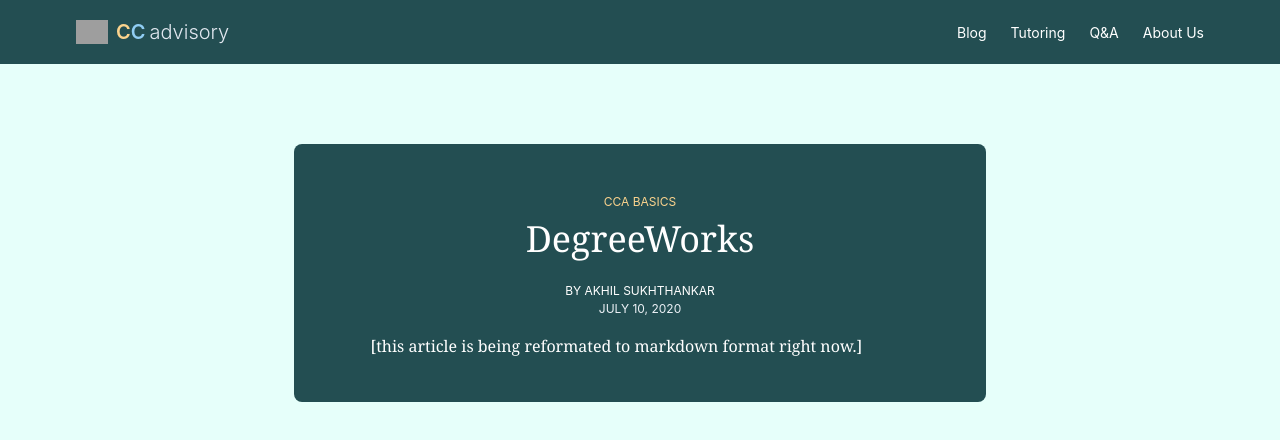
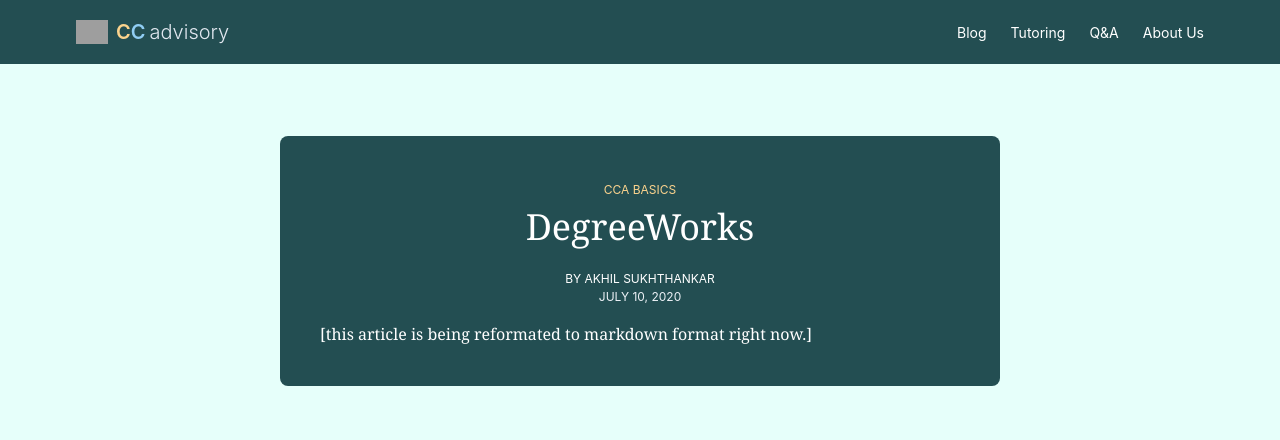
Before and after one commit to akhilsukh/CCAdvisory, a Next.js app: page /blog/cca_degreeworks in a window 1280 px wide. Shown: the top 440 px of the page. Built offline with nearby package versions, Linux system fonts and the light colour scheme; grey boxes are pictures that could not be loaded.

Commit message:
Fix styling

```diff
--- a/components/BlogPage.js
+++ b/components/BlogPage.js
@@ -8,26 +8,25 @@ function BlogPage(props) {
     var sectionLink = "/blog#" + frontmatter.section.replace(/ /g, "_");
 
     return (
-        <SubContainer>
+        <div className="bg-teal-900 rounded-lg block my-8 p-1 lg:p-4 xl:p-4">
             <div className="m-6">
                 <div className="text-center">
                     <Link href={sectionLink}>
                         <a className="markdown-subtitle text-orange-300 hover:underline">{frontmatter.section}</a>
                     </Link>
                     <h2 className="markdown-title">{frontmatter.title}</h2>
-                    <div className="h-4"></div>
                     <h3 className="markdown-subtitle">By {frontmatter.author}</h3>
                     <h4 className="markdown-subtitle text-gray-200">{frontmatter.date}</h4>
                 </div>
 
-                <div className="h-4"></div>
+                <div className="h-2 lg:h-4 xl:h-4"></div>
                 <article className="markdown">
                     <ReactMarkdown
                         escapeHtml={false}
                         source={content} />
                 </article>
             </div>
-        </SubContainer>
+        </div>
     )
 }
 
--- a/components/Layout.js
+++ b/components/Layout.js
@@ -8,7 +8,7 @@ function Layout (props) {
                 <title>{props.id} | CC Advisory</title>
             </Head>
             <Navbar index={props.index}/>
-            <div className="flex justify-center p-8 md:p-10 lg:p-12 xl:p-16">{props.children}</div>
+            <div className="flex justify-center p-4 md:p-6 lg:p-8 xl:p-10">{props.children}</div>
         </div>
     )
 }
--- a/components/SubContainer.js
+++ b/components/SubContainer.js
@@ -2,9 +2,9 @@ import Link from 'next/link'
 
 function SubContainer (props){
     return (
-        <div className="bg-teal-900 p-5 rounded-lg block mt-4 mb-12" id={props.id}>
+        <div className="bg-teal-900 rounded-lg block my-8 p-4" id={props.id}>
             <h3 className="subcontainer-text">{props.title}</h3>
-            {props.children}
+            <div className="lg:px-4 xl:px-6 xl:pb-2">{props.children}</div>
         </div>
     )
 }
--- a/pages/about/index.js
+++ b/pages/about/index.js
@@ -32,7 +32,7 @@ function About() {
         </SubContainer>
 
         <SubContainer title="Writers">
-          <ul className="grid justify-items-center gap-2 grid-cols-1 sm:grid-cols-2 md:grid-cols-2 lg:grid-cols-2 xl:grid-cols-4">
+          <ul className="grid justify-items-center gap-2 grid-cols-1 sm:grid-cols-2 md:grid-cols-2 lg:grid-cols-2 xl:grid-cols-3">
             <ProfileCard name="Hassham Malik" classes="Computer Science" image={require('../../public/images/has.jpg')}/>
             <ProfileCard name="Preethan Selva" classes="Business" image={require('../../public/images/pre.jpg')}/>
             <ProfileCard name="Matthew Matulewicz" classes="Communications" image={require('../../public/images/mat.jpg')}/>
--- a/pages/blog/index.js
+++ b/pages/blog/index.js
@@ -56,6 +56,13 @@ function Transfer() {
         <SubContainer title="Do's & Don'ts Collection" id="DO'S_&_DON'TS">
           <div className="grid gap-2 grid-cols-1 sm:grid-cols-2 md:grid-cols-3 lg:grid-cols-3 xl:grid-cols-4 justify-items-center">
           <BlogCard
+              title="Top 10"
+              date="November 9 2020"
+              wordcount="3"
+              post="dad_topten"
+              img={require("../../public/blog/dad_topten.png")}
+            />
+          <BlogCard
               title="UC Transfer Essay"
               date="October 12 2020"
               wordcount="350"
--- a/pages/index.js
+++ b/pages/index.js
@@ -20,13 +20,13 @@ function Home() {
       <div className="grid grid-cols-4 gap-4 flex-row-reverse mt-4 mb-12">
 
         <div className="bg-teal-600 p-3 rounded-lg col-span-4 text-center text-white text-sm">
-          <span>Our website is undergoing some major changes as we transfer from our old platform. Sorry for any broken links or missing articles! 🧰</span>
+          <span>🧰 Our website is undergoing some major changes as we transfer from our old platform. Sorry for any broken links or missing articles!</span>
         </div>
 
 
-        <div className="bg-teal-900 p-5 rounded-lg col-span-4 xl:col-span-3 lg:col-span-3">
+        <div className="bg-teal-900 pt-4 rounded-lg col-span-4 xl:col-span-3 lg:col-span-3">
           <h3 className="subcontainer-text">Latest Headlines</h3>
-          <div className="flex flex-col mx-6">
+          <div className="flex flex-col px-6 pb-2">
             <span className="headline flex flex-row"><p><p className="font-thin text-lg">Nov 1st</p>
               Prepare to send your official transcripts to your CommonApp colleges after Fall Term for Fall 2021 Applicants.
             </p></span>
@@ -42,18 +42,19 @@ function Home() {
           </div>
         </div>
 
+
         <div className="flex-col space-y-2 col-span-4 xl:col-span-1 lg:col-span-1">
-          <SideButton text="Assist.org - Course Equivalencies 🔗" link="https://assist.org/" />
-          <SideButton text="UC Application Portal 🔗" link="https://apply.universityofcalifornia.edu/" />
-          <SideButton text="CommonApp Portal 🔗" link="https://www.commonapp.org/" />
-          <SideButton text="Coalition Application Portal 🔗" link="https://www.mycoalition.org/" />
-          <SideButton text="UC Transfer Essay Prompts 📑" link="https://admission.universityofcalifornia.edu/how-to-apply/applying-as-a-transfer/personal-insight-questions.html" />
+          <SideButton text="🔗 Assist - Course Equivalencies" link="https://assist.org/" />
+          <SideButton text="🔗 UC Application Portal" link="https://apply.universityofcalifornia.edu/" />
+          <SideButton text="🔗 CommonApp Portal" link="https://www.commonapp.org/" />
+          <SideButton text="🔗 Coalition Application Portal" link="https://www.mycoalition.org/" />
+          <SideButton text="📑 UC Transfer Essay Prompts" link="https://admission.universityofcalifornia.edu/how-to-apply/applying-as-a-transfer/personal-insight-questions.html" />
           {/* <SideButton text="Have Questions? Contact Us 👋" link="/about/#contact"/> */}
         </div>
 
-        <div className="bg-teal-900 p-5 rounded-lg col-span-4">
+        <div className="bg-teal-900 pt-4 rounded-lg col-span-4">
           <h3 className="subcontainer-text">Latest Blog Posts</h3>
-          <div className="grid gap-2 grid-cols-1 sm:grid-cols-2 md:grid-cols-2 lg:grid-cols-4 xl:grid-cols-8 justify-items-center">
+          <div className="px-2 lg:px-4 xl:px-6 pb-2 grid gap-2 grid-cols-1 sm:grid-cols-2 md:grid-cols-2 lg:grid-cols-4 xl:grid-cols-8 justify-items-center">
             <BlogCard
               title="Top 10"
               date="November 9 2020"
--- a/styles/index.css
+++ b/styles/index.css
@@ -49,7 +49,7 @@ a {
   }
 
   .markdown-title{
-    @apply font-serif text-4xl;
+    @apply font-serif text-4xl mb-4;
   }
   .markdown-subtitle{
     @apply uppercase text-xs;
@@ -60,8 +60,8 @@ a {
   .markdown h2{
     @apply  text-xl font-medium my-1;
   }
-  .markdown p{
-    @apply font-serif text-justify px-8;
+  .markdown p {
+    @apply font-serif;
   }
 
   .markdown a{
```
